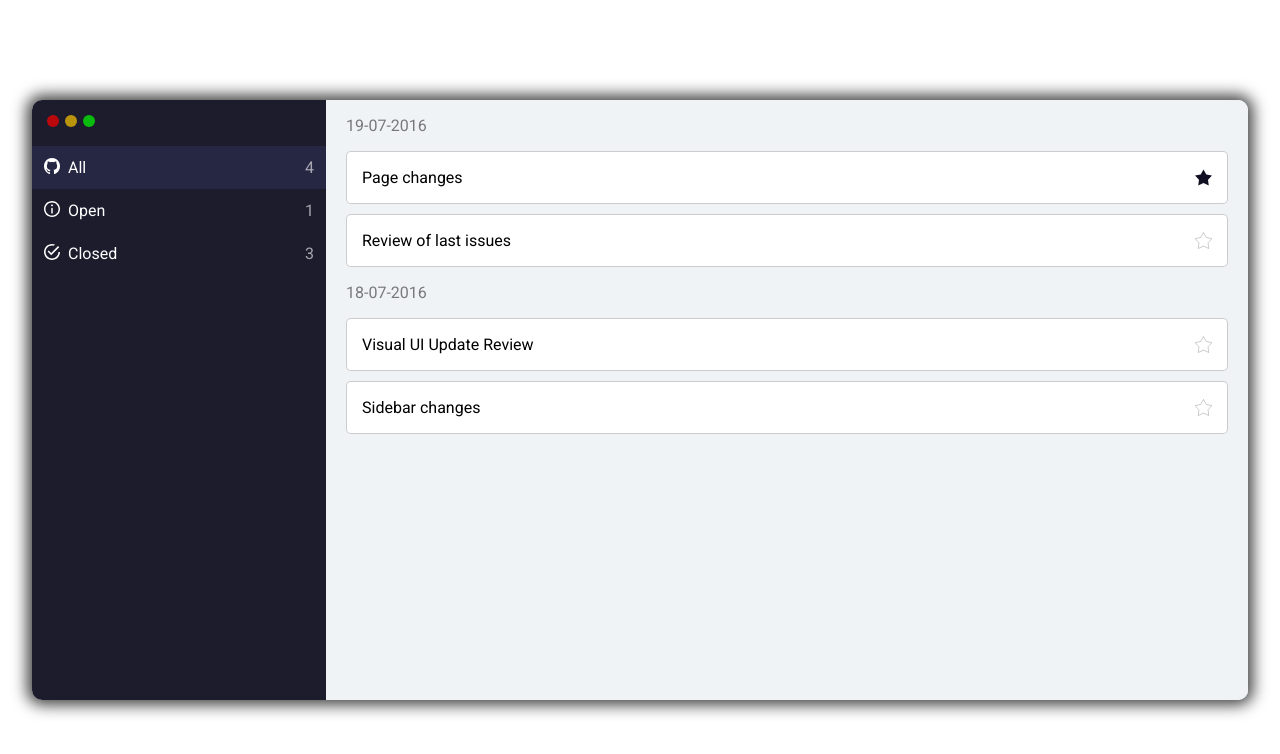
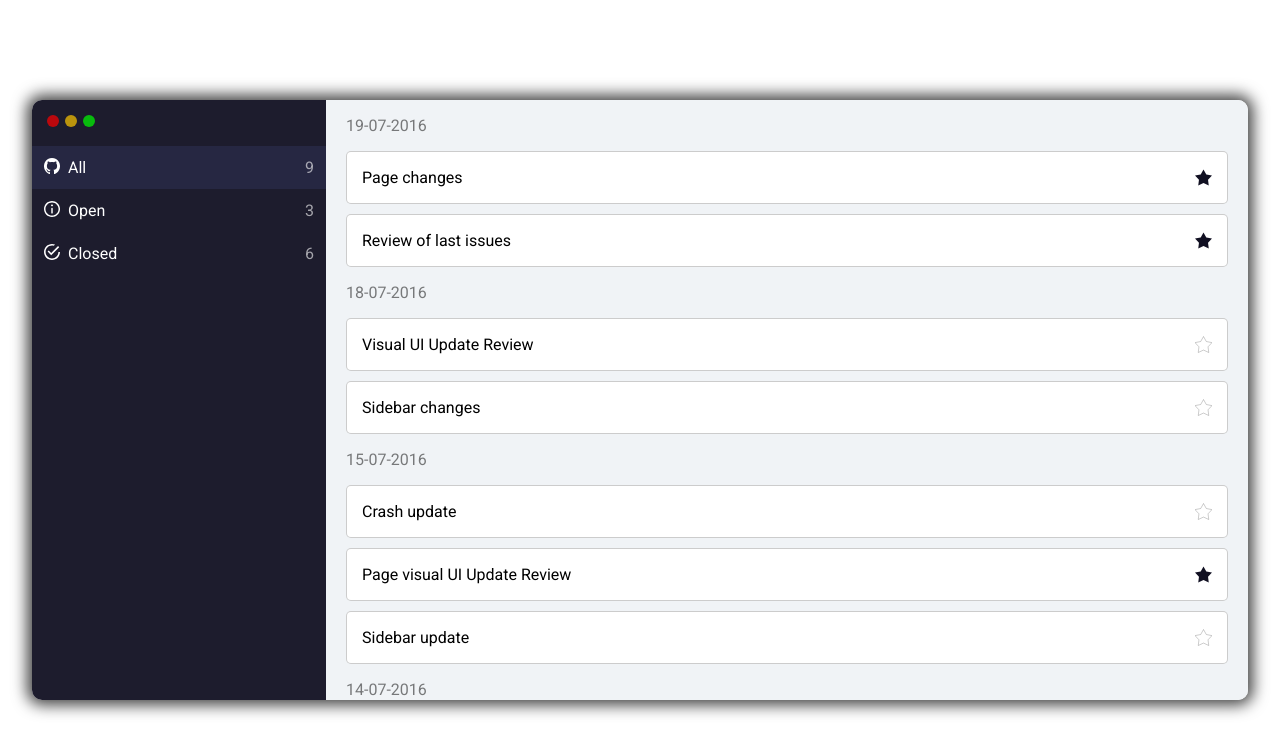
Before and after one commit to L-oris/Github_Manager, a React (Create React App) app: page / in a window 1280 px wide. Shown: the top 754 px of the page. Built offline with nearby package versions, Linux system fonts and the light colour scheme.

Commit message:
Allow commits to be clickable --> move from 'open' to 'close' and vice versa

```diff
--- a/src/App.js
+++ b/src/App.js
@@ -11,6 +11,7 @@ class App extends Component {
       selectedBoard: 'all'
     }
     this.handleSelectedBoard = this.handleSelectedBoard.bind(this)
+    this.handleClickedIssue = this.handleClickedIssue.bind(this)
   }
 
   async componentDidMount(){
@@ -28,6 +29,22 @@ class App extends Component {
     })
   }
 
+  async handleClickedIssue(issueId){
+    //make POST request to API
+    //const {status} = await axios.post('/something', {issueId})
+    //if(status===200){
+      //change state
+    //}
+    this.setState({
+      apiData: this.state.apiData.map(issue => {
+        if(issue.id===issueId){
+          issue.open = !issue.open
+        }
+        return issue
+      })
+    })
+  }
+
   render(){
     const {apiData: allIssues, selectedBoard} = this.state
     const openIssues = allIssues.filter(commit => commit.open)
@@ -40,7 +57,7 @@ class App extends Component {
     else if(selectedBoard==='closed') renderedIssues = closedIssues
 
     return (
-      <div className="App">
+      <div className="app">
 
         <Sidebar
           handleSelectedBoard={this.handleSelectedBoard}
@@ -53,6 +70,7 @@ class App extends Component {
         <div className="board">
           <Board
             issues={renderedIssues}
+            handleClickedIssue={this.handleClickedIssue}
           />
         </div>
 
--- a/src/components/Board.js
+++ b/src/components/Board.js
@@ -18,8 +18,11 @@ export default class Board extends Component {
     return Object.keys(issues).map(date => {
       return (
         <div key={uuid()}>
-          <p className="time">{date}</p>
-          <Issues issues={issues[date]}/>
+          <p className="date">{date}</p>
+          <Issues
+            issues={issues[date]}
+            handleClickedIssue={this.props.handleClickedIssue}
+          />
         </div>
       )
     })
--- a/src/components/Issues.js
+++ b/src/components/Issues.js
@@ -2,13 +2,17 @@ import React from 'react'
 
 export default function Issues (props){
   return props.issues.map(issue=>(
-    <li className="item" key={issue.id}>
-      <p className="item__title">
+    <li
+      className="commit"
+      key={issue.id}
+      onClick={e => props.handleClickedIssue(issue.id)}
+    >
+      <p className="commit__title">
         {issue.name}
       </p>
 
       <img
-        className="item__star"
+        className="commit__star"
         src={issue.open ? '/icon-star-fill.svg' : '/icon-star-empty.svg'}
         alt="filled star"
       />
--- a/src/components/Sidebar.js
+++ b/src/components/Sidebar.js
@@ -10,42 +10,42 @@ export default function Sidebar (props){
         <li></li>
       </ul>
 
-      <ul className="menu">
+      <ul className="options">
         <li
-          className={selectedBoard==='all' ? 'menu__item menu__item--current' : 'menu__item'}
+          className={selectedBoard==='all' ? 'option option--current' : 'option'}
           onClick={e => handleSelectedBoard('all')}
         >
-          <div className="menu__title">
+          <div className="option__title">
             <img src="/icon-github.svg" alt="github-icon"/>
             <h4>All</h4>
           </div>
-          <h4 className="menu__number">
+          <h4 className="option__number">
             {props.allIssuesLength}
           </h4>
         </li>
 
         <li
-          className={selectedBoard==='open' ? 'menu__item menu__item--current' : 'menu__item'}
+          className={selectedBoard==='open' ? 'option option--current' : 'option'}
           onClick={e => handleSelectedBoard('open')}
         >
-          <div className="menu__title">
+          <div className="option__title">
             <img src="/icon-open-issue.svg" alt="open-icon"/>
             <h4>Open</h4>
           </div>
-          <h4 className="menu__number">
+          <h4 className="option__number">
             {props.openIssuesLength}
           </h4>
         </li>
 
         <li
-          className={selectedBoard==='closed' ? 'menu__item menu__item--current' : 'menu__item'}
+          className={selectedBoard==='closed' ? 'option option--current' : 'option'}
           onClick={e => handleSelectedBoard('closed')}
         >
-          <div className="menu__title">
+          <div className="option__title">
             <img src="/icon-closed-issue.svg" alt="closed-icon"/>
             <h4>Closed</h4>
           </div>
-          <h4 className="menu__number">
+          <h4 className="option__number">
             {props.closedIssuesLength}
           </h4>
         </li>
--- a/src/data.json
+++ b/src/data.json
@@ -9,7 +9,7 @@
     "id": 2,
     "date": "19-07-2016",
     "name": "Review of last issues",
-    "open": false
+    "open": true
   },
   {
     "id": 3,
@@ -22,5 +22,35 @@
     "date": "18-07-2016",
     "name": "Sidebar changes",
     "open": false
+  },
+  {
+    "id": 5,
+    "date": "15-07-2016",
+    "name": "Crash update",
+    "open": false
+  },
+  {
+    "id": 6,
+    "date": "15-07-2016",
+    "name": "Page visual UI Update Review",
+    "open": true
+  },
+  {
+    "id": 7,
+    "date": "15-07-2016",
+    "name": "Sidebar update",
+    "open": false
+  },
+  {
+    "id": 8,
+    "date": "14-07-2016",
+    "name": "Crash issue",
+    "open": false
+  },
+  {
+    "id": 9,
+    "date": "14-07-2016",
+    "name": "Visual update & Crash resolve",
+    "open": false
   }
 ]
--- a/src/index.css
+++ b/src/index.css
@@ -9,7 +9,7 @@ ul {
 }
 
 
-.App {
+.app {
   position: fixed;
   top: 50%;
   left: 50%;
@@ -55,25 +55,26 @@ ul.os-buttons {
   }
 
 
-ul.menu {}
+ul.options {}
 
-  .menu__item {
+  .option {
     display: flex;
     justify-content: space-between;
     align-items: center;
     padding: 12px;
+    cursor: pointer;
   }
-  .menu__item--current {
+  .option--current {
     background-color: rgba(41,42,72,.8);
   }
 
-    .menu__title {}
+    .option__title {}
 
-      .menu__title img {
+      .option__title img {
         vertical-align: text-top;
       }
 
-      .menu__title h4 {
+      .option__title h4 {
         font-weight: normal;
         display: inline;
         color: white;
@@ -81,7 +82,7 @@ ul.menu {}
         white-space: nowrap;
       }
 
-    .menu__number {
+    .option__number {
       font-weight: normal;
       margin: 0 0 0 8px;
       color: rgba(255,255,255,.6);
@@ -100,12 +101,12 @@ ul.menu {}
 }
 
 
-  .time {
+  .date {
     opacity: .5;
   }
 
 
-  .item {
+  .commit {
     background-color: white;
     border: 1px solid rgba(0,0,0,.2);
     border-radius: 5px;
@@ -115,6 +116,13 @@ ul.menu {}
     justify-content: space-between;
   }
 
-    .item__title {}
+    .commit__title {}
 
-    .item__star {}
+    .commit__star {}
+
+
+
+
+@media(min-width: 768px){}
+
+@media(min-width: 1024px){}
```
Also changed, not shown: src/App.css (added).
